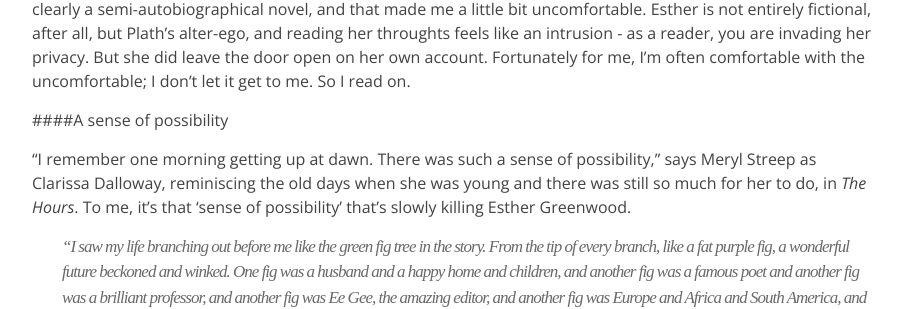
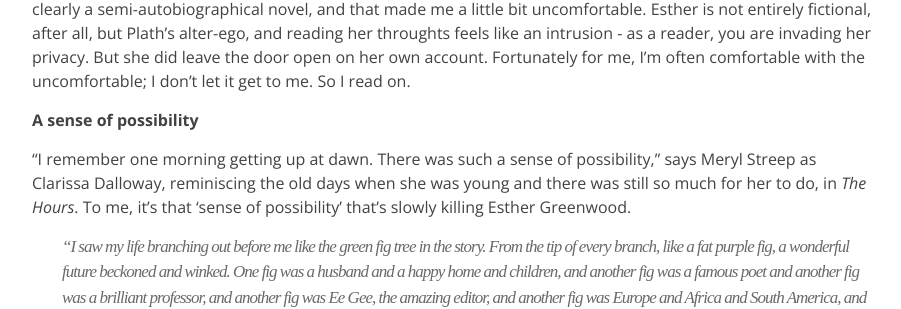
Before and after one commit to irenealgi/readbelow, a Jekyll site: the page built from _posts/2016-05-28-the-bell-jar-a-sense-of-possibility-and-the-anxiety-of-choice.md, in a window 1280 px wide and 900 px high, scrolled down 851 px. Shown: the part 151-460 px from the top of the window, without its empty margins (188-1089 px from the left). Built offline with Jekyll 4.4.1, drawn with Linux system fonts in a browser that asks for light colours; some of the changed text lies outside the part shown.

```diff
--- a/_posts/2016-05-28-the-bell-jar-a-sense-of-possibility-and-the-anxiety-of-choice.md
+++ b/_posts/2016-05-28-the-bell-jar-a-sense-of-possibility-and-the-anxiety-of-choice.md
@@ -14,7 +14,7 @@ Sylvia Plath was one of the most remarkable poets of her time; she was also a wi
 
 I'm not used to reading biographies, fictional biographies or autobiographies. The genre in itself escapes me. I've read a couple of instances - _Z: Zelda Fitzgerald_ and _The Last Act of Love_ - but that's about it. _The Bell Jar_ is quite clearly a semi-autobiographical novel, and that made me a little bit uncomfortable. Esther is not entirely fictional, after all, but Plath's alter-ego, and reading her throughts feels like an intrusion - as a reader, you are invading her privacy. But she did leave the door open on her own account. Fortunately for me, I'm often comfortable with the uncomfortable; I don't let it get to me. So I read on.
 
-####A sense of possibility
+**A sense of possibility**
 
 “I remember one morning getting up at dawn. There was such a sense of possibility," says Meryl Streep as Clarissa Dalloway, reminiscing the old days when she was young and there was still so much for her to do, in _The Hours_. To me, it's that 'sense of possibility' that's slowly killing Esther Greenwood.
 
@@ -55,7 +55,7 @@ In his _The Paradox of Choice: Why More Is Less_, psychologist Barry Schwartz sa
 
 Poor Esther Greenwood, with all her whiteness, and her riches, and her beauty and her brightness, has no freaking idea what to do with her life. And that _is_ a real problem.
 
-####A sense of doomness
+**A sense of doomness**
 
 You can't discuss _The Bell Jar_ and get away with not discussing depression, but I much prefer a sense of possibility to a sense of doomness, so I'll get this section through quickly before _I_ become depressed.
 
```
